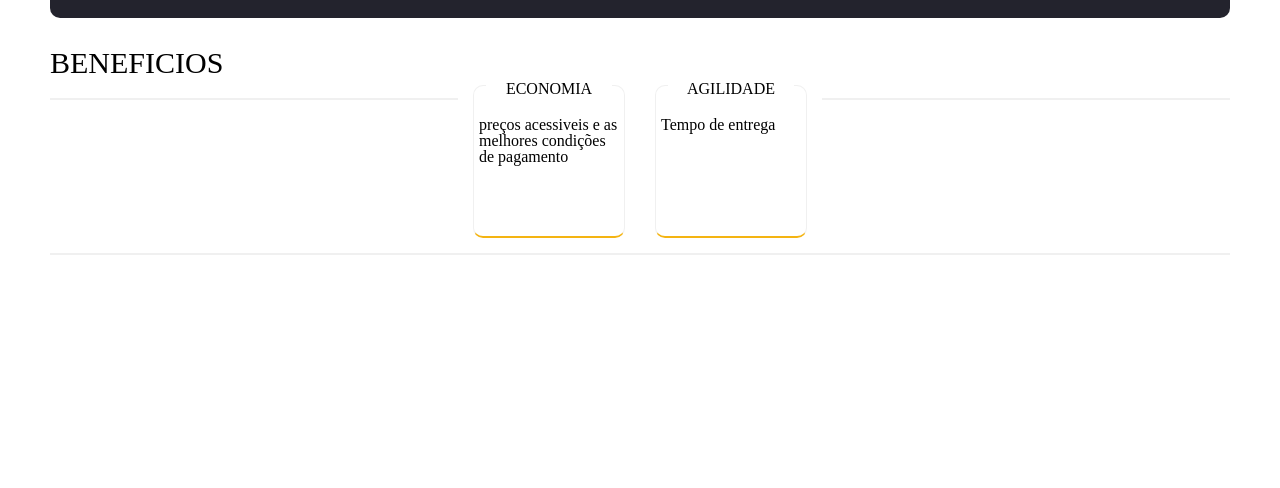
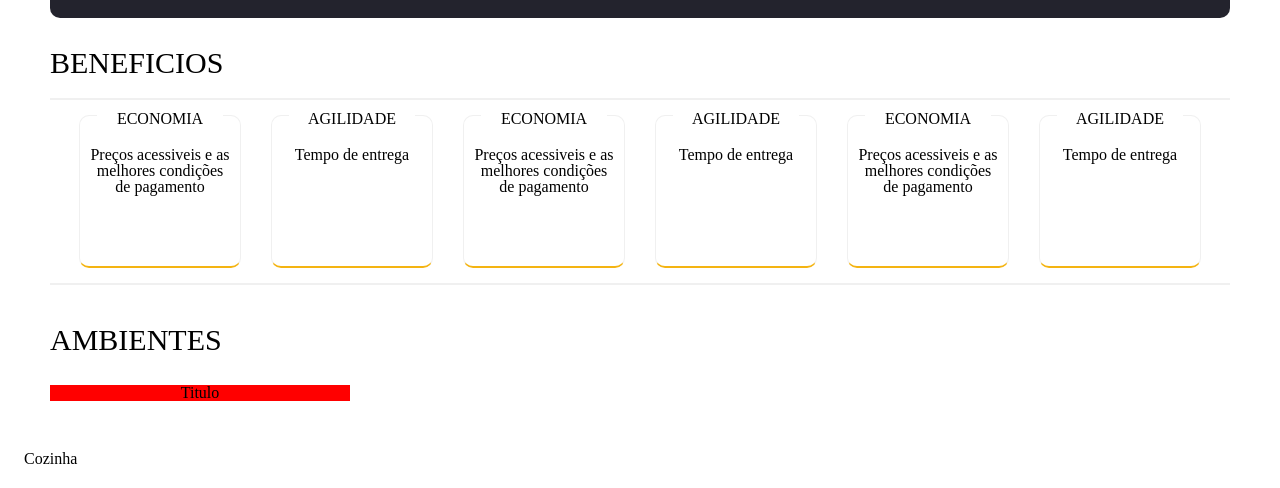
Before and after one commit to davidgamaserrate1/mrios-marcenaria, a React (Create React App) app: page / in a window 1280 px wide. Shown: the part 372-860 px from the top of the page. Before the commit the page ends 800 px from the top, so only its background shows below. Built offline with nearby package versions, Linux system fonts and the light colour scheme.

Commit message:
feat: ambientes

```diff
--- a/src/compents/App/App.js
+++ b/src/compents/App/App.js
@@ -2,6 +2,7 @@ import Header from "../header";
 import Slider from "../slider";
 import AboutUs from "../about-us";
 import Benefits from "../benefits";
+import Ambiente from "../ambients";
 
 function App() {
   return (
@@ -10,6 +11,8 @@ function App() {
       <Slider />
       <AboutUs />
       <Benefits />
+      <Ambiente />
+
     </>
 
   );
--- /dev/null
+++ b/src/compents/ambients/ambient-item/ambiente-item-styles.css
@@ -0,0 +1,10 @@
+.ambient-tittle{
+    text-align: center;
+    width: 300px;
+    background: red;
+    margin: 50px;
+}
+
+.ambient-desc{
+    margin: 1.5rem  ;
+}
--- /dev/null
+++ b/src/compents/ambients/ambient-item/index.js
@@ -0,0 +1,17 @@
+import './ambiente-item-styles.css'
+
+const AmbienteItem = () =>{
+    return(
+        <>
+            <div className="ambient-tittle">
+                Titulo
+            </div>
+            <div className="ambient-desc">
+               Cozinha
+            </div>
+
+        </>
+    )
+}
+
+export default AmbienteItem
--- /dev/null
+++ b/src/compents/ambients/ambients-styles.css
@@ -0,0 +1,5 @@
+h3{
+    font-size: 30px;
+    margin: 0 50px -20px 50px;
+    text-transform: uppercase;
+}
--- /dev/null
+++ b/src/compents/ambients/index.js
@@ -0,0 +1,13 @@
+import './ambients-styles.css'
+import AmbienteItem from './ambient-item/index.js'
+
+const Ambiente = () => {
+    return (
+        <>
+            <h3>Ambientes</h3>
+            <AmbienteItem/>
+        </>
+    )
+}
+
+export default Ambiente
--- a/src/compents/benefits/benefit-item/benefit-item-styles.css
+++ b/src/compents/benefits/benefit-item/benefit-item-styles.css
@@ -4,13 +4,13 @@
     width: 150px;
     height: 150px;
     margin: 15px;
+    padding: 0 5px;
     text-align: center;
-    justify-content: center;
+
     border-radius: 10px;
 }
 
 .benefit-tittle {
-
     background: #ffffff;
     justify-content: center;
     display: flex;
@@ -23,6 +23,10 @@
 
 .benefit-description {
     margin: 15px 5px;
-    text-align: left;
+    text-align: center;
     flex-wrap: wrap
 }
+
+.benefit-description::first-letter {
+    text-transform: uppercase;
+}
--- a/src/compents/benefits/benefit-item/index.js
+++ b/src/compents/benefits/benefit-item/index.js
@@ -4,10 +4,8 @@ const BenefitItem = (props) => {
     return (
 
         <div className="benefit-item">
-
             <div className='benefit-tittle'> {props.titulo}</div>
             <div className='benefit-description'> {props.description}</div>
-
         </div>
     )
 }
--- a/src/compents/benefits/benefits-styles.css
+++ b/src/compents/benefits/benefits-styles.css
@@ -16,7 +16,9 @@ h2 {
 
 .benefit-items {
     display: flex;
-    margin-top: -30px;
+
     background: #ffffff;
-
+    flex-wrap: wrap;
+    text-align: center;
+    justify-content: center;
 }
--- a/src/compents/benefits/index.js
+++ b/src/compents/benefits/index.js
@@ -8,9 +8,13 @@ const Benefits = () => {
             <h2>beneficios</h2>
             <section id="benefits">
                 <div className='benefit-items'>
-
                     <BenefitItem titulo='Economia' description='preços acessiveis e as melhores condições de pagamento' />
                     <BenefitItem titulo='Agilidade' description='Tempo de entrega' />
+                    <BenefitItem titulo='Economia' description='preços acessiveis e as melhores condições de pagamento' />
+                    <BenefitItem titulo='Agilidade' description='Tempo de entrega' />
+                    <BenefitItem titulo='Economia' description='preços acessiveis e as melhores condições de pagamento' />
+                    <BenefitItem titulo='Agilidade' description='Tempo de entrega' />
+
                 </div>
 
             </section>
```
